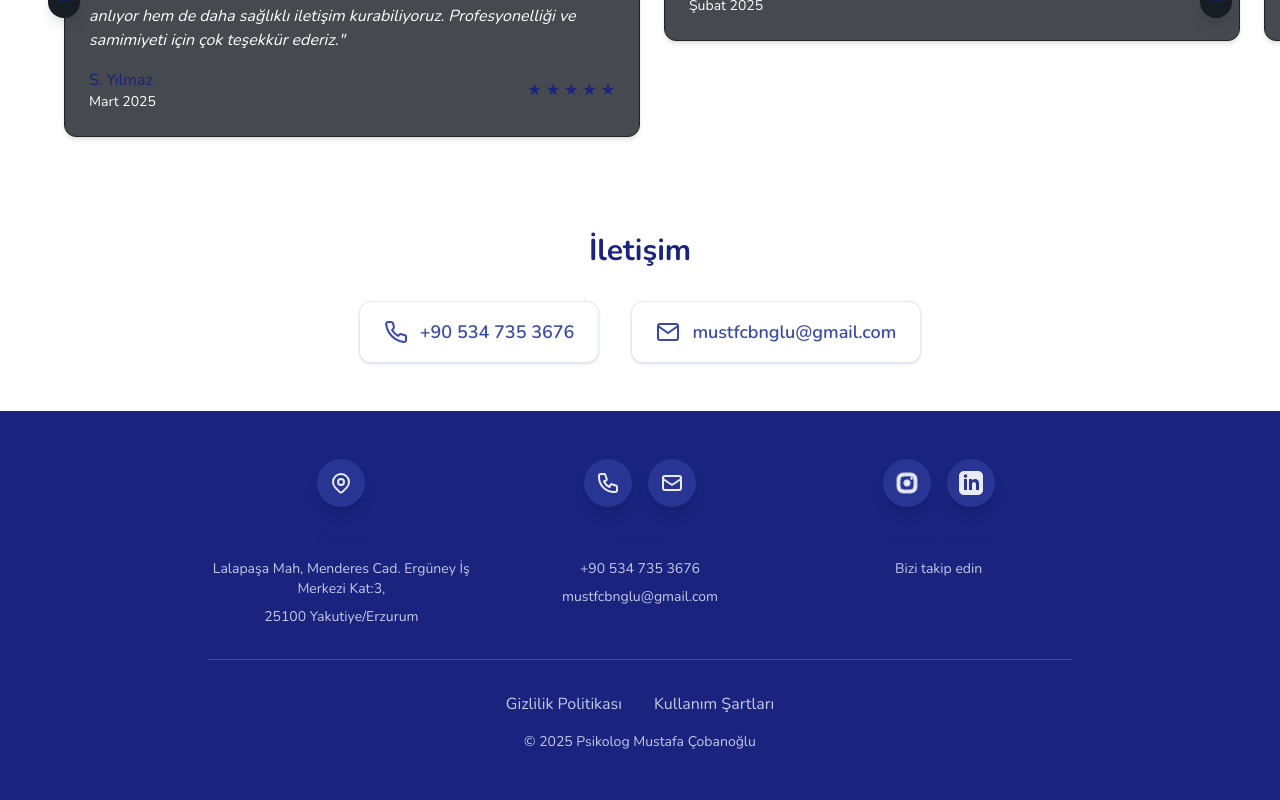
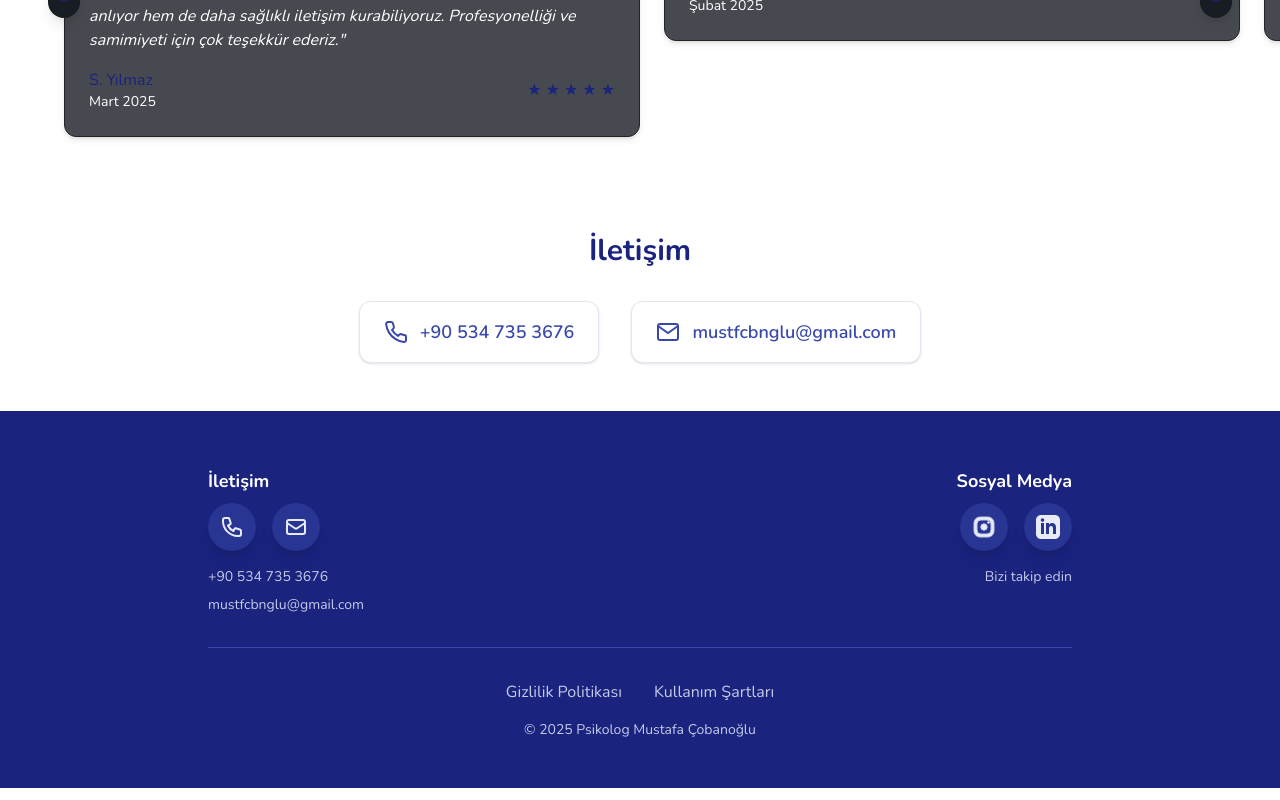
Before and after one commit to ihsanahmet2534/bioenerjiweb, a Next.js app: page / in a window 1280 px wide. Shown: the part 4778-5578 px from the top of the page. Built offline with nearby package versions, Linux system fonts and the light colour scheme.

Commit message:
Hakkımızda sayfası güncellendi

```diff
--- a/src/app/page.tsx
+++ b/src/app/page.tsx
@@ -709,27 +709,10 @@ export default function Home() {
       <footer className="py-12 text-center bg-[#1a237e]">
         <div className="max-w-4xl mx-auto px-4">
           {/* İletişim Bilgileri */}
-          <div className="grid md:grid-cols-3 gap-8 mb-8">
-            {/* Adres */}
-            <div className="flex flex-col items-center gap-2">
-              <a
-                href="https://www.google.com/search?kgmid=%2Fg%2F11x2y3bjkl&hl=tr-TR&q=Psikolog%20Mustafa%20%C3%87obano%C4%9Flu&shndl=30&shem=lcuae%2Clspt4&source=sh%2Fx%2Floc%2Fosrp%2Fm5%2F3&kgs=c8a0aa5d22f05d0b"
-                target="_blank"
-                rel="noopener noreferrer"
-                className="w-12 h-12 rounded-full bg-[#283593] flex items-center justify-center mb-2 shadow-lg hover:bg-[#3949ab] transition-colors"
-              >
-                <svg className="w-6 h-6 text-[#e8eaf6]" fill="none" stroke="currentColor" viewBox="0 0 24 24">
-                  <path strokeLinecap="round" strokeLinejoin="round" strokeWidth={2} d="M17.657 16.657L13.414 20.9a1.998 1.998 0 01-2.827 0l-4.244-4.243a8 8 0 1111.314 0z" />
-                  <path strokeLinecap="round" strokeLinejoin="round" strokeWidth={2} d="M15 11a3 3 0 11-6 0 3 3 0 016 0z" />
-                </svg>
-              </a>
-              <h3 className="text-lg font-medium text-[#e8eaf6] font-sans">Adres</h3>
-              <p className="text-[#c5cae9] text-sm font-light">Lalapaşa Mah, Menderes Cad. Ergüney İş Merkezi Kat:3,</p>
-              <p className="text-[#c5cae9] text-sm font-light"> 25100 Yakutiye/Erzurum</p>
-            </div>
-
+          <div className="grid grid-cols-1 md:grid-cols-2 gap-8 mb-8">
             {/* İletişim */}
-            <div className="flex flex-col items-center gap-2">
+            <div className="flex flex-col items-center md:items-start gap-2">
+              <h3 className="text-lg font-medium" style={{color: '#fff', fontFamily: 'Nunito, sans-serif', marginTop: '0.5rem'}}>İletişim</h3>
               <div className="flex gap-4">
                 <a href="tel:+905347353676" className="w-12 h-12 rounded-full bg-[#283593] flex items-center justify-center hover:bg-[#3949ab] transition-colors shadow-lg">
                   <svg className="w-6 h-6 text-[#e8eaf6]" fill="none" stroke="currentColor" viewBox="0 0 24 24">
@@ -742,13 +725,13 @@ export default function Home() {
                   </svg>
                 </a>
               </div>
-              <h3 className="text-lg font-medium text-[#e8eaf6] mt-2 font-sans">İletişim</h3>
-              <p className="text-[#c5cae9] text-sm font-light">+90 534 735 3676</p>
+              <p className="text-[#c5cae9] text-sm font-light mt-2">+90 534 735 3676</p>
               <p className="text-[#c5cae9] text-sm font-light">mustfcbnglu@gmail.com</p>
             </div>
 
             {/* Sosyal Medya */}
-            <div className="flex flex-col items-center gap-2">
+            <div className="flex flex-col items-center md:items-end gap-2">
+              <h3 className="text-lg font-medium" style={{color: '#fff', fontFamily: 'Nunito, sans-serif', marginTop: '0.5rem'}}>Sosyal Medya</h3>
               <div className="flex gap-4">
                 <a
                   href="https://www.instagram.com/psk.mustafacobanoglu?utm_source=ig_web_button_share_sheet&igsh=ZDNlZDc0MzIxNw=="
@@ -775,8 +758,7 @@ export default function Home() {
                   </svg>
                 </a>
               </div>
-              <h3 className="text-lg font-medium text-[#e8eaf6] mt-2 font-sans">Sosyal Medya</h3>
-              <p className="text-[#c5cae9] text-sm font-light">Bizi takip edin</p>
+              <p className="text-[#c5cae9] text-sm font-light mt-2">Bizi takip edin</p>
             </div>
           </div>
 
```
